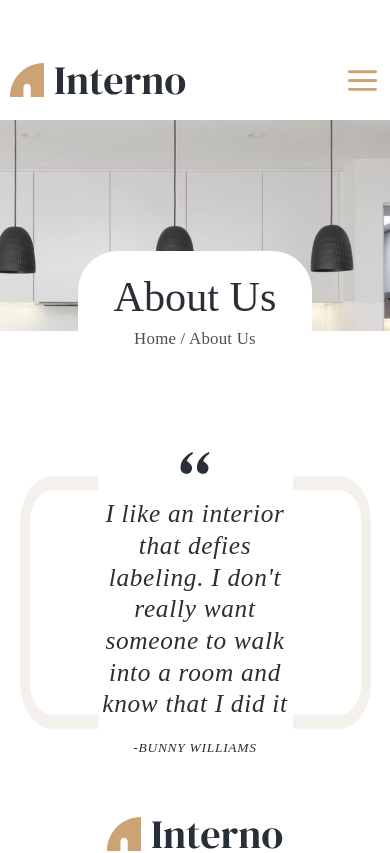
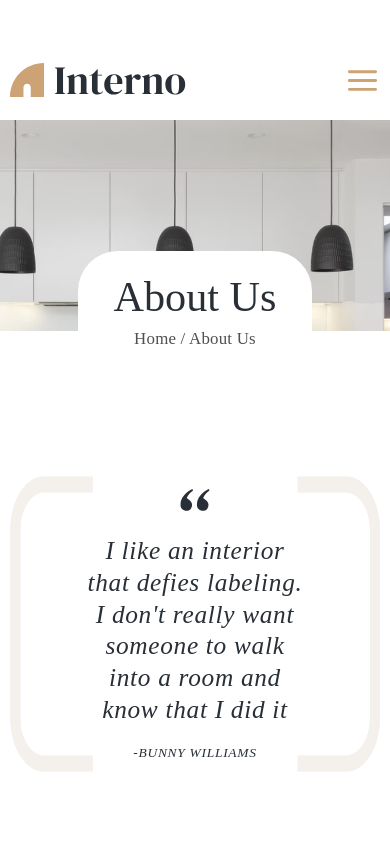
Before and after one commit to AlekseevAndreyG/InteriorDesignWebflow, a React (Create React App) app: page /about-page in a window 390 px wide. Shown: the top 853 px of the page. Built offline with nearby package versions, Linux system fonts and the light colour scheme.

Commit message:
начал делать секцию AboutCart

```diff
--- a/src/Pages/AboutPage/AboutPage.js
+++ b/src/Pages/AboutPage/AboutPage.js
@@ -1,10 +1,12 @@
 import React from "react";
 import AboutHero from "./components/AboutHeading/AboutHero";
 import "./AboutPage.css";
+import AboutCart from "./components/AboutCarts/AboutCart";
 const AboutPage = () => {
   return (
     <section className="about-page">
       <AboutHero />
+      <AboutCart />
     </section>
   );
 };
--- /dev/null
+++ b/src/Pages/AboutPage/components/AboutCarts/AboutCart.js
@@ -0,0 +1,7 @@
+import React from "react";
+import "./AboutCart.css";
+function AboutCart() {
+  return <div></div>;
+}
+
+export default AboutCart;
--- a/src/Pages/AboutPage/components/AboutHeading/AboutHero.css
+++ b/src/Pages/AboutPage/components/AboutHeading/AboutHero.css
@@ -108,7 +108,7 @@
   }
 
   .about-hero-text {
-    width: 90%;
-    height: 30vh;
+    width: 95%;
+    height: 35vh;
   }
 }
```
Also changed, not shown: public/img/about-page/end-result.jpg (added), public/img/about-page/we-do.jpg (added), src/Pages/AboutPage/components/AboutCarts/AboutCart.css (added).
